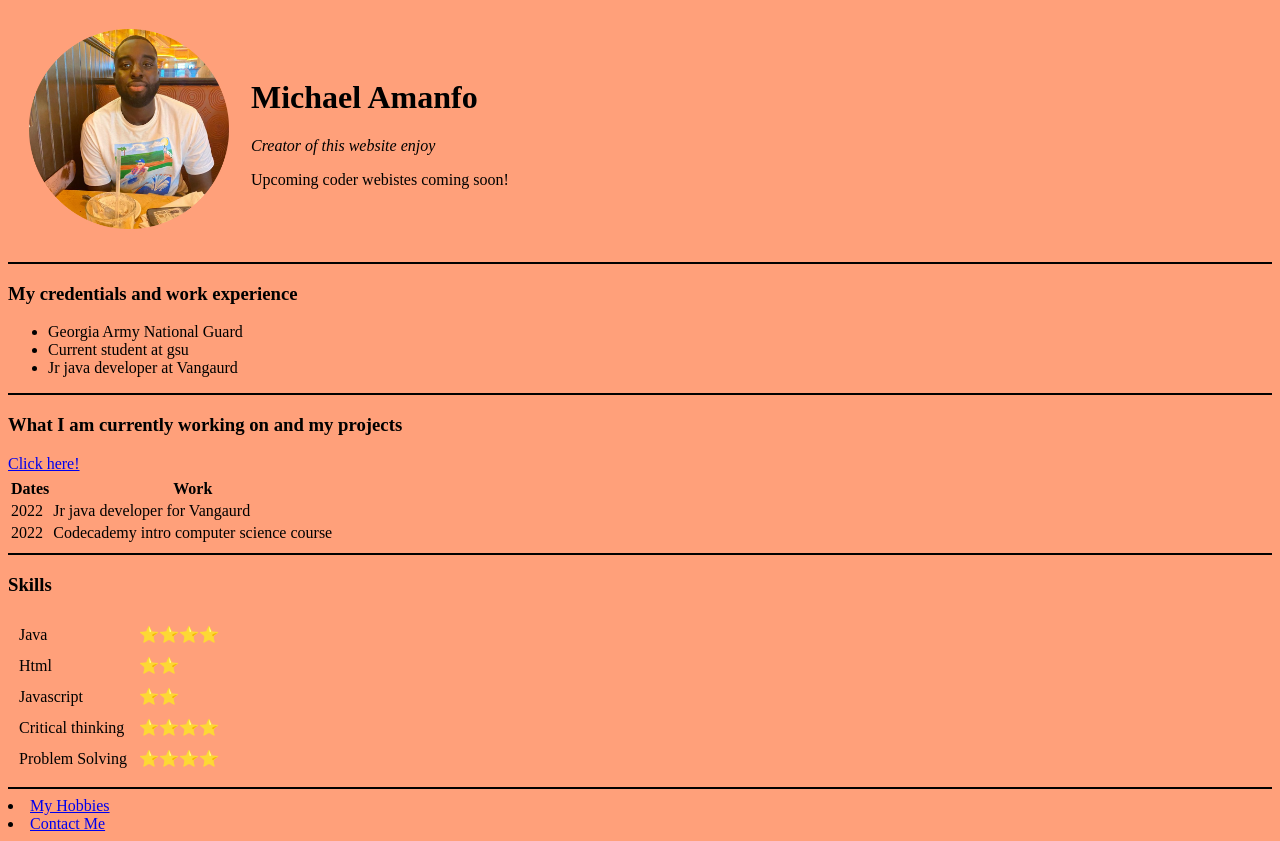
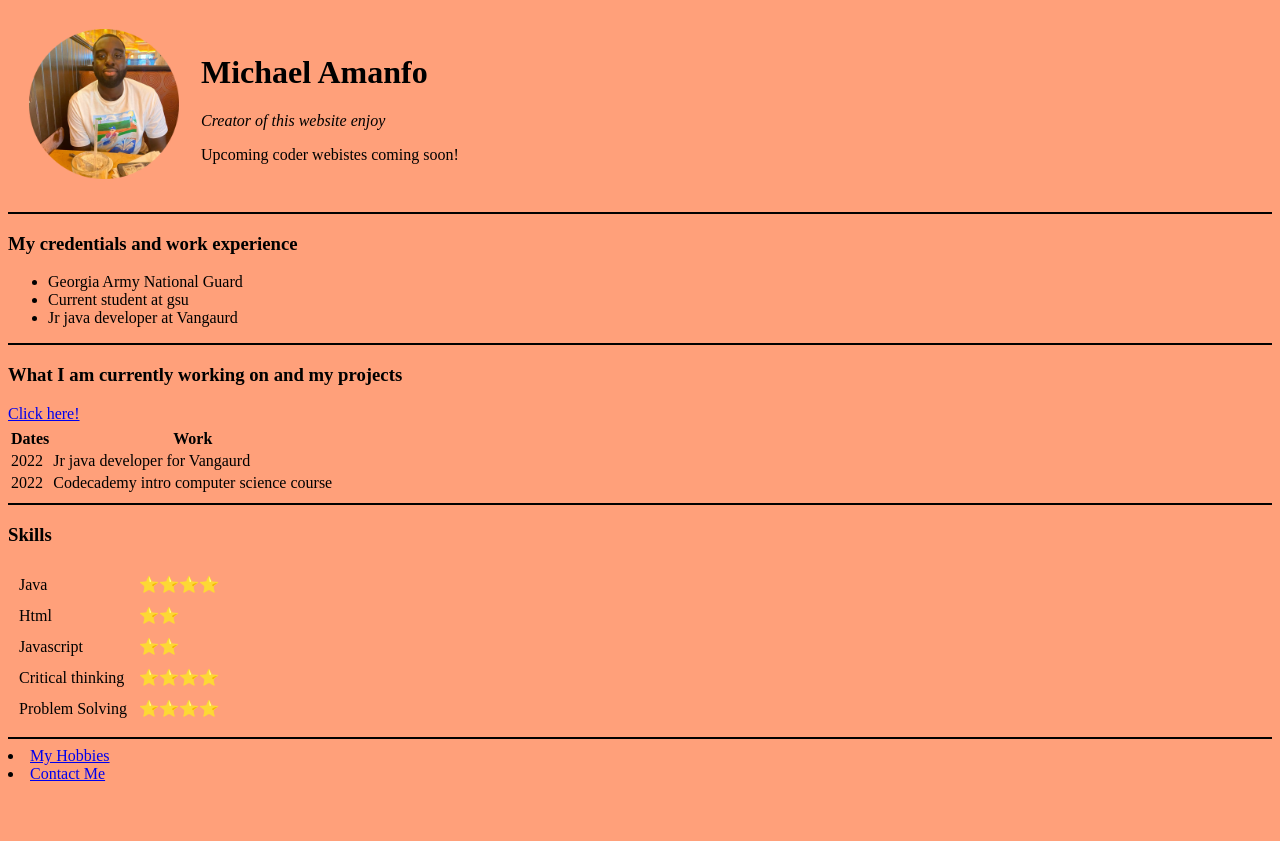
Before and after one commit to MichaelAmangelo/cv, a plain HTML site: page index.html in a window 1280 px wide. After the commit the page ends 800 px from the top, so only its background shows below. Drawn offline with Linux system fonts and the light colour scheme.

Commit message:
Update index.html

```diff
--- a/index.html
+++ b/index.html
@@ -9,7 +9,7 @@
 
   <table cellspacing="20">
     <tr>
-      <td><img src="mike-mod.png" width="200" height="200" alt="michael's profile picture"></td>
+      <td><img src="mike-mod.png" width="150" height="150" alt="michael's profile picture"></td>
       <td><h1>Michael Amanfo</h1>
       <p><em>Creator of this website enjoy</em></p>
       <p>Upcoming coder webistes coming soon!</p></td>
```
